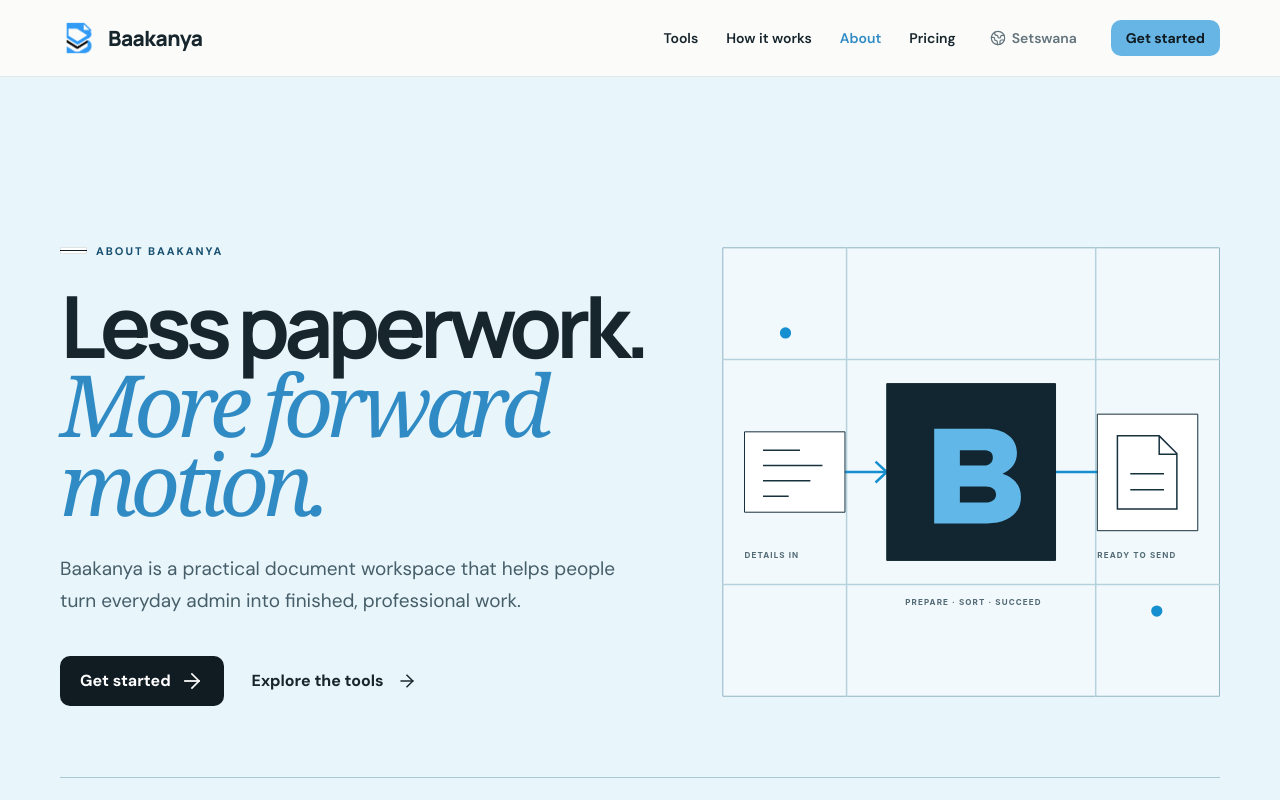
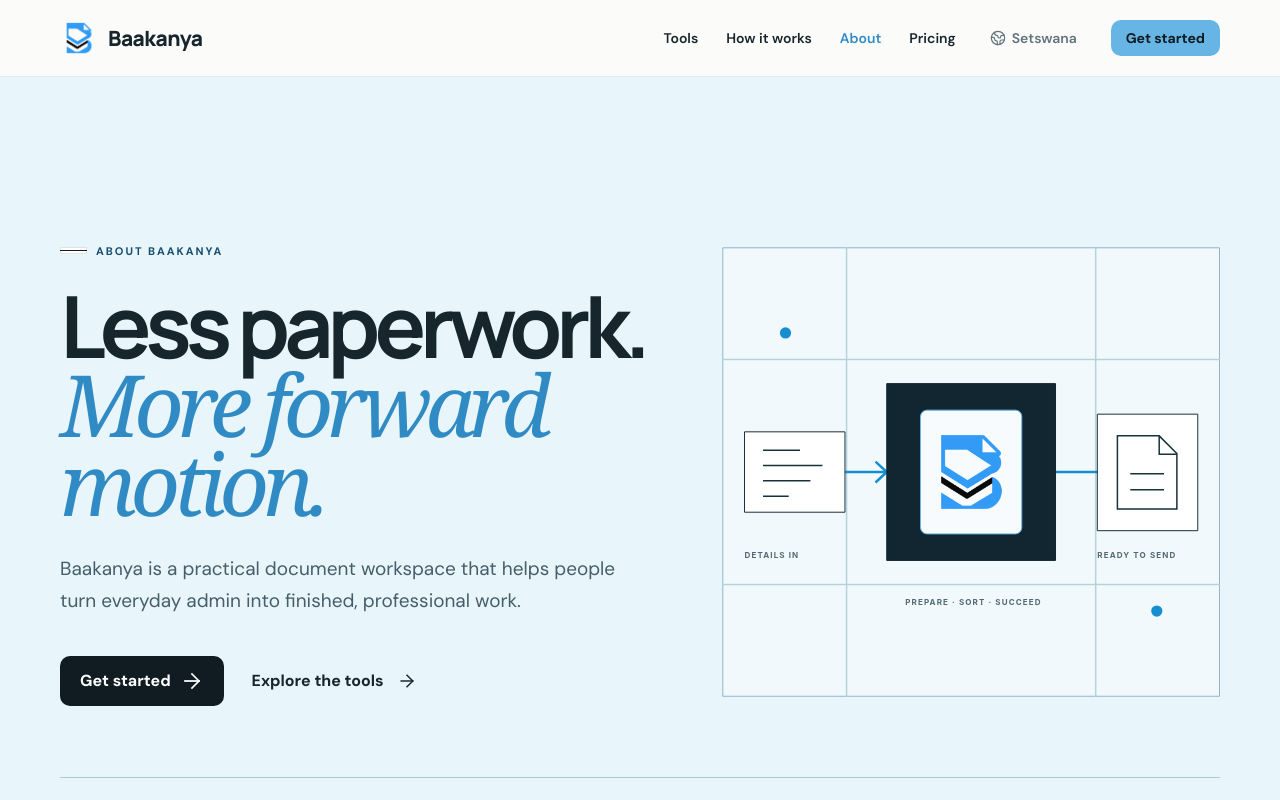
Before and after one commit to FuturifyDesigns/Baakanya, a React (Vite) app: page /about in a window 1280 px wide. Shown: the top 800 px of the page. Built offline with nearby package versions, Linux system fonts and the light colour scheme; no server answers.

Commit message:
Use Baakanya logo in about diagram

```diff
--- a/src/components/BrandIllustrations.jsx
+++ b/src/components/BrandIllustrations.jsx
@@ -96,7 +96,22 @@
       <rect className="system-card" x="28" y="230" width="125" height="100" />
       <path d="M51 253h46M51 272h74M51 291h59M51 310h32" />
       <rect className="system-core" x="205" y="170" width="210" height="220" />
-      <path className="system-b" d="M264 226h65c23 0 38 12 38 30 0 12-6 21-18 26 15 5 23 15 23 29 0 20-16 33-42 33h-66zM296 253v19h30c7 0 11-4 11-10s-4-9-11-9zm0 45v20h32c8 0 13-4 13-10s-5-10-13-10z" />
+      <rect
+        className="system-logo-tile"
+        x="247"
+        y="203"
+        width="126"
+        height="154"
+        rx="8"
+      />
+      <image
+        href={`${import.meta.env.BASE_URL}baakanya-mark.png?v=2`}
+        x="252"
+        y="211"
+        width="116"
+        height="138"
+        preserveAspectRatio="xMidYMid meet"
+      />
       <rect className="system-card" x="467" y="208" width="125" height="145" />
       <path d="M492 235h52l22 22v69h-74zM544 235v23h22M508 282h42M508 302h42" />
       <circle className="system-dot" cx="79" cy="107" r="7" />
--- a/src/styles.css
+++ b/src/styles.css
@@ -2923,9 +2923,10 @@
   fill: #112630;
   stroke: #112630;
 }
-.about-system-svg .system-b {
-  fill: #61b7e7;
-  stroke: none;
+.about-system-svg .system-logo-tile {
+  fill: #f7fbfd;
+  stroke: #65b8e3;
+  stroke-width: 1;
 }
 .about-system-svg .system-route,
 .about-system-svg .system-arrow {
```
